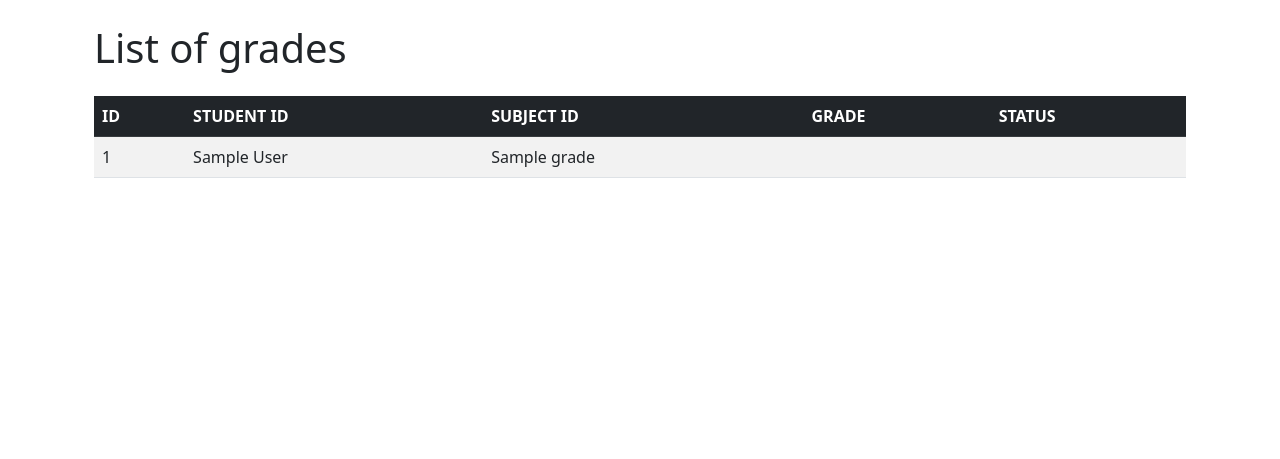
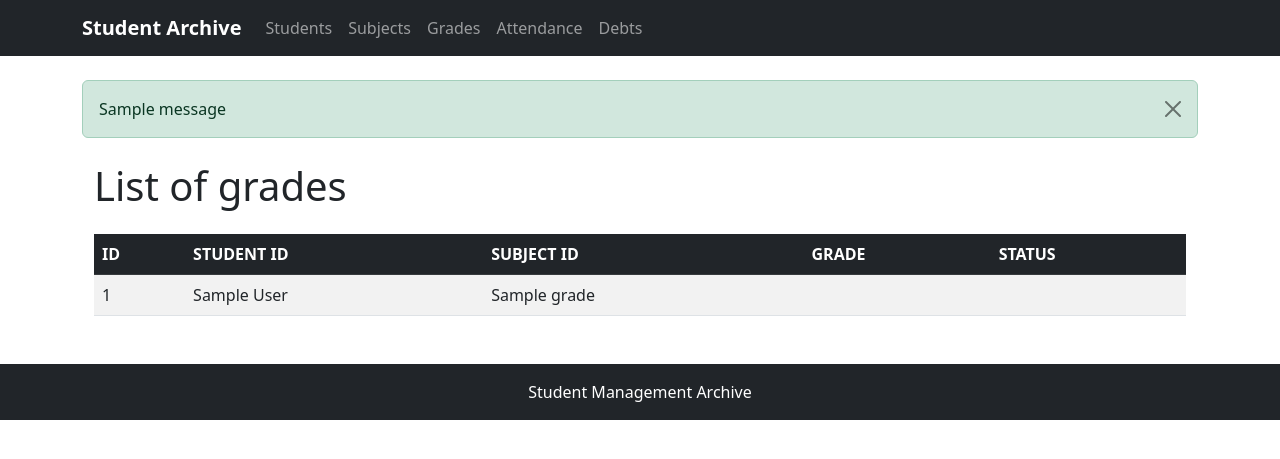
Before and after one commit to avlasova05/Student-Archive, a Flask app: page /grades/ in a window 1280 px wide. Shown: the top 459 px of the page. Run offline with Flask 3, Linux system fonts and the light colour scheme; tables that the repository leaves empty or names only in its code hold one stand-in row (values such as "Sample post"); one stand-in notice (Sample message) is shown; some libraries are stand-ins or nearby versions.

Commit message:
Update base.html

```diff
--- a/mmf-archive/app/templates/base.html
+++ b/mmf-archive/app/templates/base.html
@@ -3,13 +3,72 @@
 <head>
     <meta charset="UTF-8">
     <meta name="viewport" content="width=device-width, initial-scale=1.0">
-    <title>Student archive</title>
+    <title>{% block title %}Student Management System{% endblock %}</title>
     <link href="https://cdn.jsdelivr.net/npm/bootstrap@5.3.0/dist/css/bootstrap.min.css" rel="stylesheet">
+    <link rel="stylesheet" href="https://cdn.jsdelivr.net/npm/bootstrap-icons@1.10.0/font/bootstrap-icons.css">
+    <style>
+        .feature-card {
+            transition: transform 0.3s;
+            height: 100%;
+        }
+        .feature-card:hover {
+            transform: translateY(-5px);
+            box-shadow: 0 10px 20px rgba(0,0,0,0.1);
+        }
+        .navbar-brand {
+            font-weight: bold;
+        }
+    </style>
 </head>
 <body>
+    <nav class="navbar navbar-expand-lg navbar-dark bg-dark mb-4">
+        <div class="container">
+            <a class="navbar-brand" href="{{ url_for('main.index') }}">Student Archive</a>
+            <button class="navbar-toggler" type="button" data-bs-toggle="collapse" data-bs-target="#navbarNav">
+                <span class="navbar-toggler-icon"></span>
+            </button>
+            <div class="collapse navbar-collapse" id="navbarNav">
+                <ul class="navbar-nav me-auto">
+                    <li class="nav-item">
+                        <a class="nav-link" href="{{ url_for('students.get_students') }}">Students</a>
+                    </li>
+                    <li class="nav-item">
+                        <a class="nav-link" href="{{ url_for('subjects.get_subjects') }}">Subjects</a>
+                    </li>
+                    <li class="nav-item">
+                        <a class="nav-link" href="{{ url_for('grades.get_grades') }}">Grades</a>
+                    </li>
+                    <li class="nav-item">
+                        <a class="nav-link" href="{{ url_for('attendance.list_attendance') }}">Attendance</a>
+                    </li>
+                    <li class="nav-item">
+                        <a class="nav-link" href="{{ url_for('debts.list_debts') }}">Debts</a>
+                    </li>
+                </ul>
+            </div>
+        </div>
+    </nav>
+
     <div class="container">
+        {% with messages = get_flashed_messages(with_categories=true) %}
+            {% for category, message in messages %}
+                <div class="alert alert-{{ category }} alert-dismissible fade show">
+                    {{ message }}
+                    <button type="button" class="btn-close" data-bs-dismiss="alert"></button>
+                </div>
+            {% endfor %}
+        {% endwith %}
+
         {% block content %}{% endblock %}
     </div>
+
+    <footer class="bg-dark text-white text-center py-3 mt-5">
+        <div class="container">
+            <p class="mb-0">Student Management Archive </p>
+        </div>
+    </footer>
+
     <script src="https://cdn.jsdelivr.net/npm/bootstrap@5.3.0/dist/js/bootstrap.bundle.min.js"></script>
+    {% block scripts %}{% endblock %}
 </body>
 </html>
```
